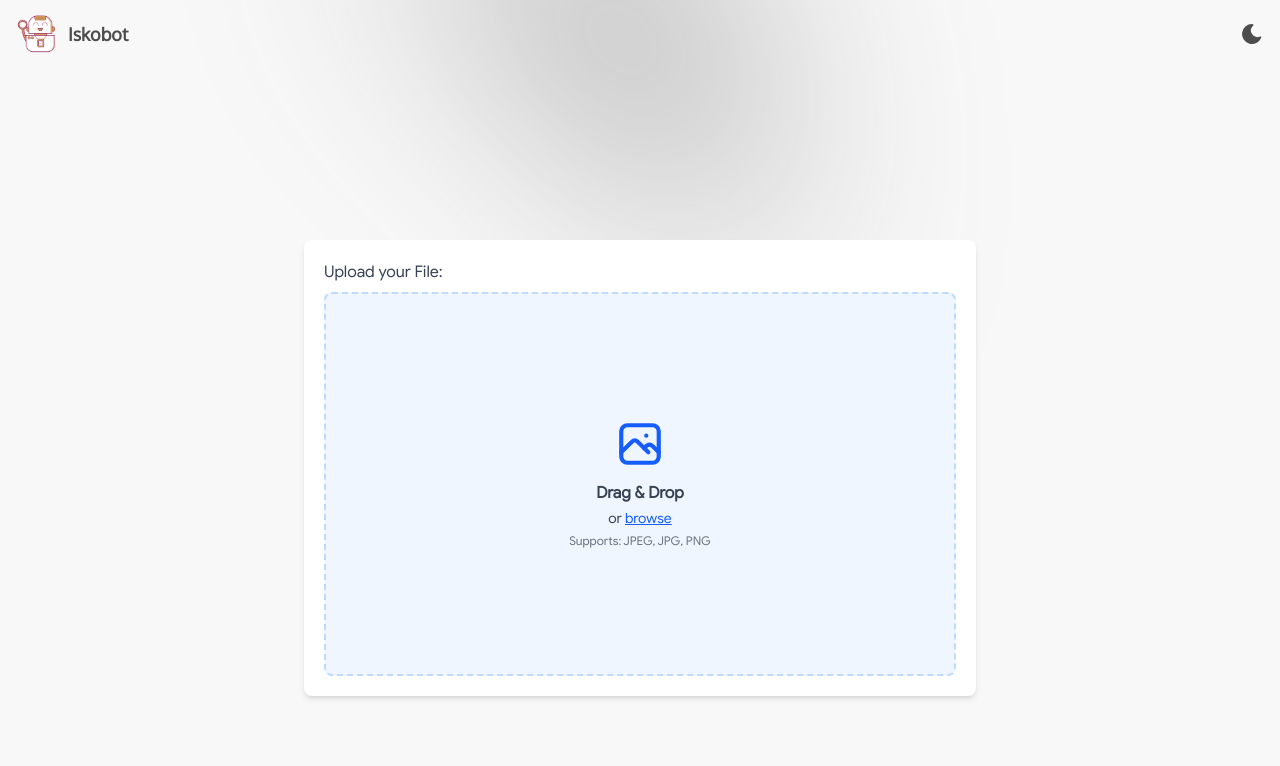
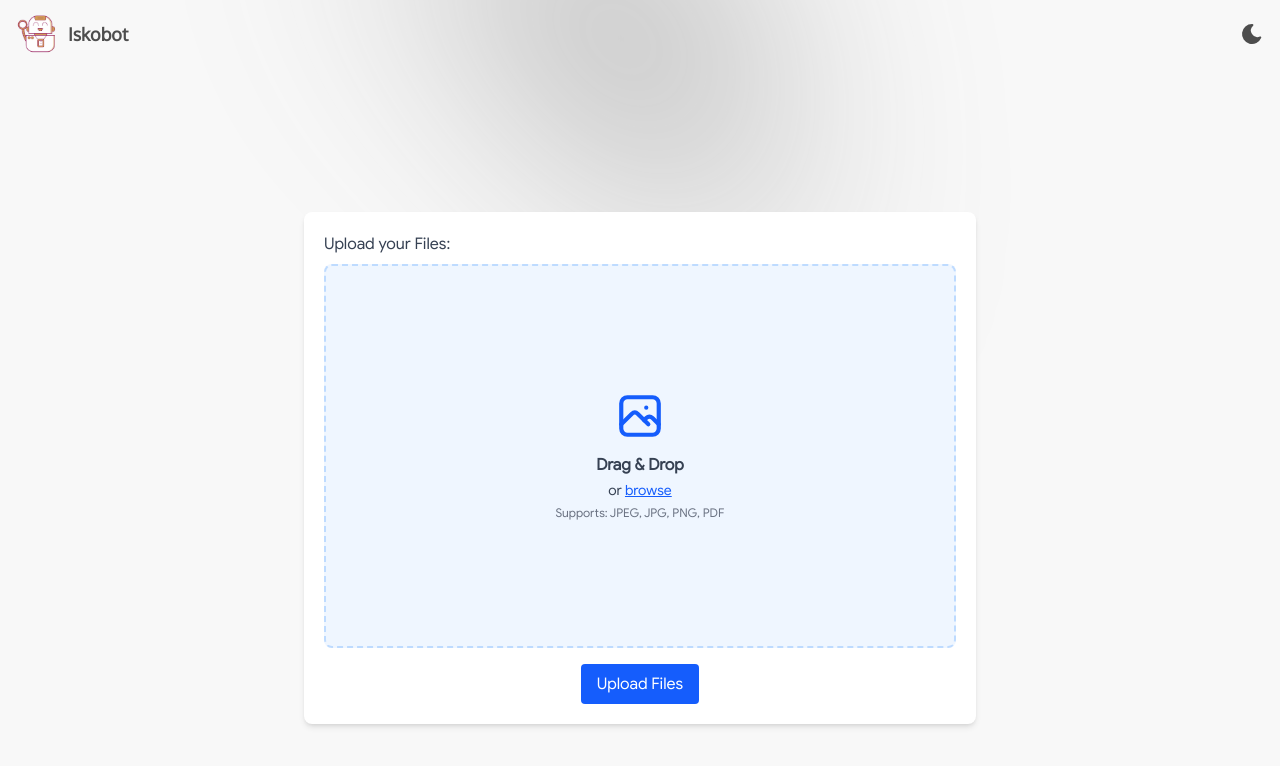
Before and after one commit to SiegfredLorelle/iskobot-ui, a Next.js app: page /admin in a window 1280 px wide. Shown: the top 766 px of the page. Built offline with nearby package versions, Linux system fonts and the light colour scheme.

Commit message:
admin page functionality, upload, remove, preview files

```diff
--- a/package.json
+++ b/package.json
@@ -13,8 +13,10 @@
     "@tabler/icons-react": "^3.26.0",
     "next": "15.1.3",
     "next-themes": "^0.4.4",
+    "pdfjs-dist": "^5.2.133",
     "react": "^19.0.0",
-    "react-dom": "^19.0.0"
+    "react-dom": "^19.0.0",
+    "react-pdf": "^9.2.1"
   },
   "devDependencies": {
     "@eslint/eslintrc": "^3",
--- a/src/app/admin/page.tsx
+++ b/src/app/admin/page.tsx
@@ -1,28 +1,142 @@
-import React from "react";
-import { IconPhoto } from "@tabler/icons-react";
+"use client";
+
+import React, { useRef, useState, useEffect } from "react";
+import { IconPhoto, IconX } from "@tabler/icons-react";
+
+const VALID_TYPES = ["image/jpeg", "image/jpg", "image/png", "application/pdf"];
+const IMAGE_TYPES = ["image/jpeg", "image/jpg", "image/png"];
+const MAX_FILES = 3;
 
 export default function UploadPage() {
+  const [files, setFiles] = useState<File[]>([]);
+  const [previews, setPreviews] = useState<string[]>([]);
+  const [preview, setPreview] = useState<string | null>(null);
+  const fileInput = useRef<HTMLInputElement>(null);
+
+  const addFiles = (newFiles: File[]) => {
+    if (newFiles.length + files.length > MAX_FILES) {
+      alert(`Maximum ${MAX_FILES} files allowed.`);
+      return;
+    }
+    const validFiles = newFiles.filter(f => VALID_TYPES.includes(f.type));
+    if (validFiles.length !== newFiles.length) {
+      alert("Only JPEG, JPG, PNG, PDF files are supported.");
+      return;
+    }
+    const uniqueFiles = validFiles.filter(
+      nf => !files.some(f => f.name === nf.name && f.size === nf.size && f.type === nf.type)
+    );
+    if (uniqueFiles.length !== validFiles.length) {
+      alert("Duplicate files are not allowed.");
+      return;
+    }
+    setFiles([...files, ...uniqueFiles]);
+    setPreviews([...previews, ...uniqueFiles.filter(f => IMAGE_TYPES.includes(f.type)).map(URL.createObjectURL)]);
+  };
+
+  const handleUpload = async () => {
+    if (!files.length) return alert("No files selected.");
+    const formData = new FormData();
+    files.forEach((f, i) => formData.append(`file${i}`, f));
+    try {
+      const response = await fetch("/api/upload", { method: "POST", body: formData });
+      alert(response.ok ? "Files uploaded successfully!" : "Upload failed.");
+    } catch (error) {
+      console.error("Upload error:", error);
+      alert("An error occurred during upload.");
+    }
+  };
+
+  const handleClear = (index: number) => {
+    const file = files[index];
+    setFiles(files.filter((_, i) => i !== index));
+    if (IMAGE_TYPES.includes(file.type)) {
+      const previewUrl = previews[index];
+      URL.revokeObjectURL(previewUrl);
+      setPreviews(previews.filter((_, i) => i !== index));
+    }
+    setPreview(null);
+    if (fileInput.current) fileInput.current.value = "";
+  };
+
+  const handlePreview = (file: File, index: number) => {
+    IMAGE_TYPES.includes(file.type)
+      ? setPreview(previews[index])
+      : window.open(URL.createObjectURL(file), "_blank");
+  };
+
+  useEffect(() => () => previews.forEach(URL.revokeObjectURL), [previews]);
+
   return (
     <div className="flex justify-center items-center h-screen">
       <div className="relative text-center p-5 w-full max-w-2xl bg-white shadow-md rounded-lg mx-4">
-        <h2 className="absolute left-5 text-base text-gray-700">
-          Upload your File:
-        </h2>
-
-        <div className="mt-8 h-96 border-2 border-dashed border-blue-200 rounded-lg bg-blue-50 flex flex-col items-center justify-center">
+        <h2 className="absolute left-5 text-base text-gray-700">Upload your Files:</h2>
+        <div
+          className="mt-8 h-96 border-2 border-dashed border-blue-200 rounded-lg bg-blue-50 flex flex-col items-center justify-center"
+          onDrop={e => (e.preventDefault(), addFiles([...e.dataTransfer.files]))}
+          onDragOver={e => e.preventDefault()}
+        >
           <IconPhoto size={50} className="text-blue-600 mb-3" />
-
           <p className="text-base font-bold text-gray-700 mb-1">Drag & Drop</p>
-
           <p className="text-sm text-gray-700 mb-1">
             or{" "}
-            <span className="text-blue-600 underline cursor-pointer">
+            <span
+              className="text-blue-600 underline cursor-pointer"
+              onClick={() => fileInput.current?.click()}
+            >
               browse
             </span>
           </p>
-
-          <p className="text-xs text-gray-500">Supports: JPEG, JPG, PNG</p>
+          <p className="text-xs text-gray-500">Supports: JPEG, JPG, PNG, PDF</p>
+          <input
+            type="file"
+            ref={fileInput}
+            onChange={e => addFiles([...(e.target.files || [])])}
+            accept={VALID_TYPES.join(",")}
+            multiple
+            className="hidden"
+          />
+          {files.length > 0 && (
+            <div className="flex flex-col items-center justify-center mt-2 max-h-32 overflow-y-auto">
+              {files.map((file, index) => (
+                <div key={index} className="flex items-center">
+                  <p
+                    className="text-sm text-blue-600 underline cursor-pointer"
+                    onClick={() => handlePreview(file, index)}
+                  >
+                    {file.name}
+                  </p>
+                  <button
+                    onClick={() => handleClear(index)}
+                    className="ml-2 text-red-600 hover:text-red-800"
+                    aria-label="Remove selected file"
+                  >
+                    <IconX size={16} />
+                  </button>
+                </div>
+              ))}
+            </div>
+          )}
+          {preview && (
+            <div className="fixed inset-0 bg-black bg-opacity-50 flex items-center justify-center z-50">
+              <div className="bg-white p-4 rounded-lg">
+                <img src={preview} alt="Preview" className="max-w-full max-h-96" />
+                <button
+                  onClick={() => setPreview(null)}
+                  className="mt-2 px-4 py-2 bg-red-600 text-white rounded hover:bg-red-700"
+                >
+                  Close
+                </button>
+              </div>
+            </div>
+          )}
         </div>
+        <button
+          onClick={handleUpload}
+          className="mt-4 px-4 py-2 bg-blue-600 text-white rounded hover:bg-blue-700"
+        >
+          Upload Files
+        </button>
       </div>
     </div>
   );
```
Also changed, not shown: 1 other file (tests, documents, lock files or other folders).
